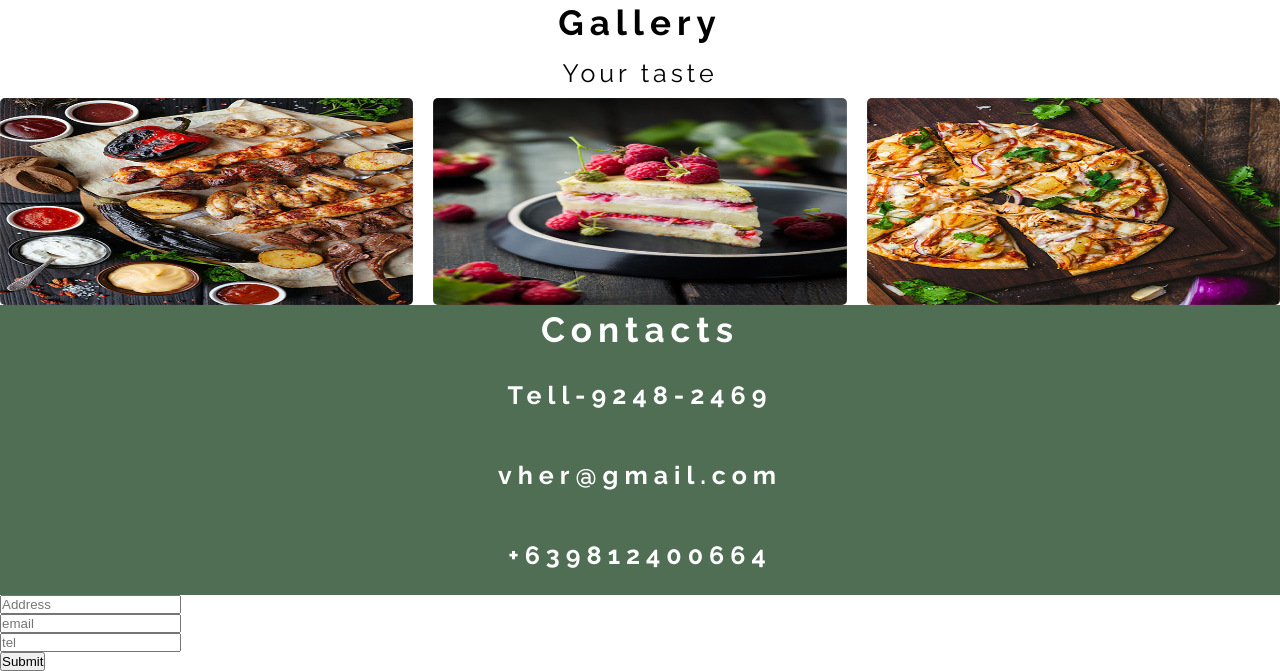
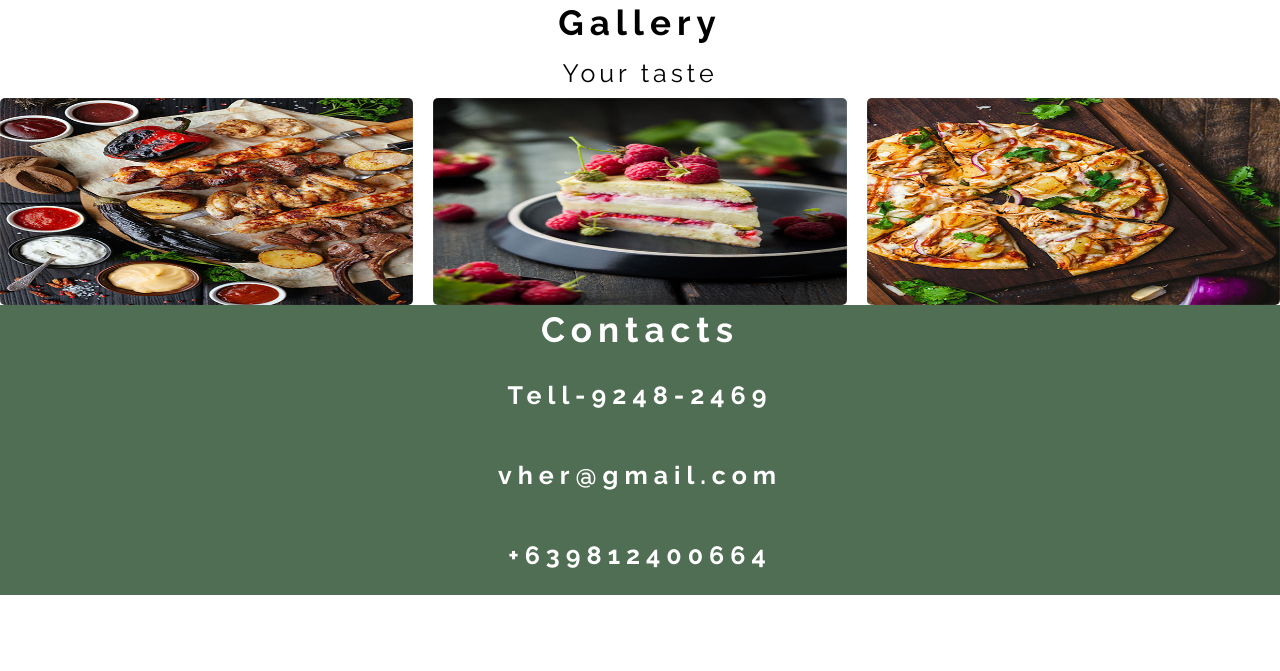
Before and after one commit to fast-key/Demo, a plain HTML site: page index.html in a window 1280 px wide. Shown: the part 2260-2931 px from the top of the page. After the commit the page ends 2855 px from the top, so only its background shows below. Drawn offline with nearby package versions, Linux system fonts and the light colour scheme.

Commit message:
update
remover form

```diff
--- a/index.html
+++ b/index.html
@@ -150,16 +150,7 @@
         <p class="contact-Font-Sub">vher@gmail.com</p>
         <p class="contact-Font-Sub">+639812400664</p>
       </div>
-      <form>
-        <input name="address" placeholder="Address" />
-        <br />
-        <input name="email" type="email" placeholder="email" />
-        <br />
-        <input name="phone" type="te" placeholder="tel" />
-        <br />
-        <button type="submit">Submit</button>
-      </form>
-    </footer>
+
 
     <script
       type="module"
```
